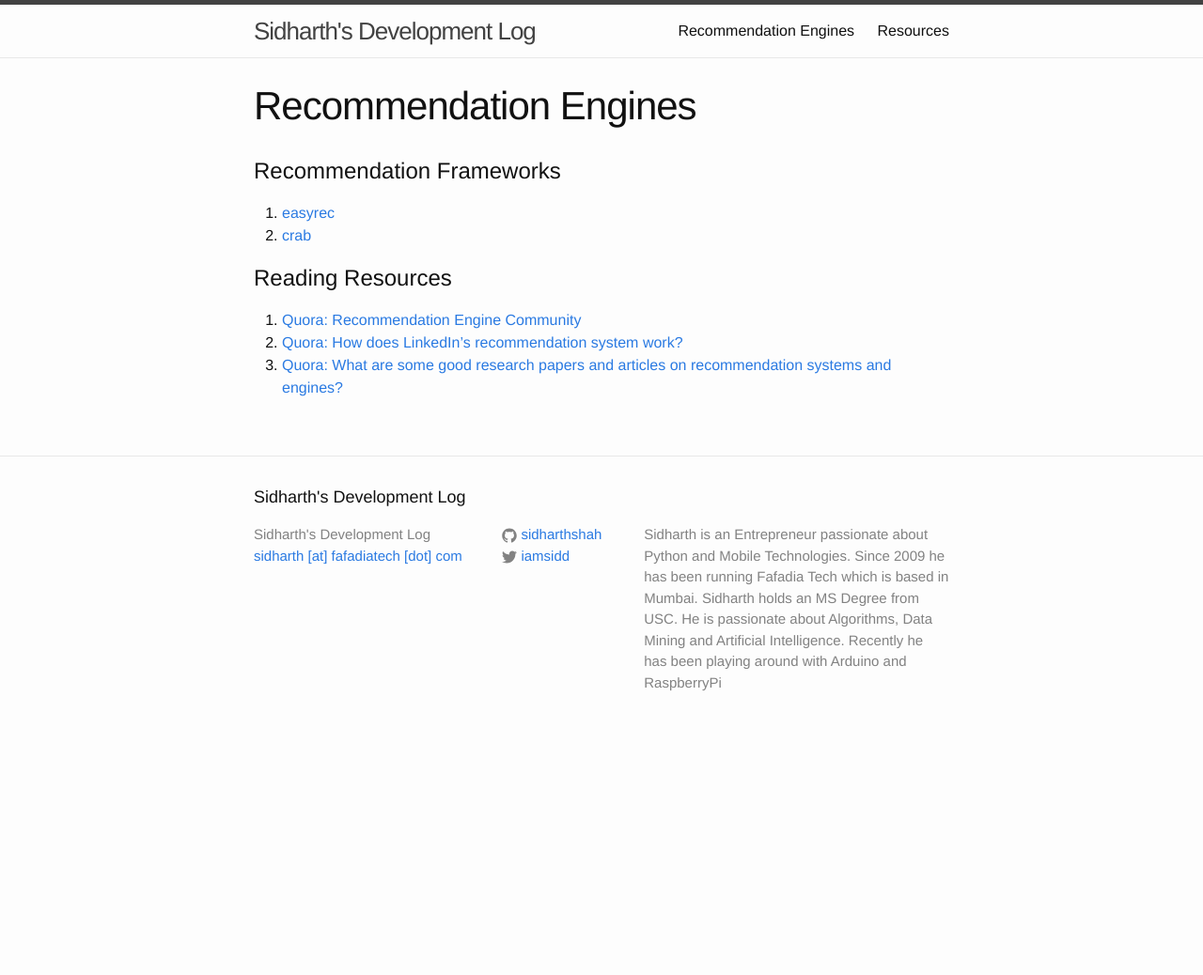
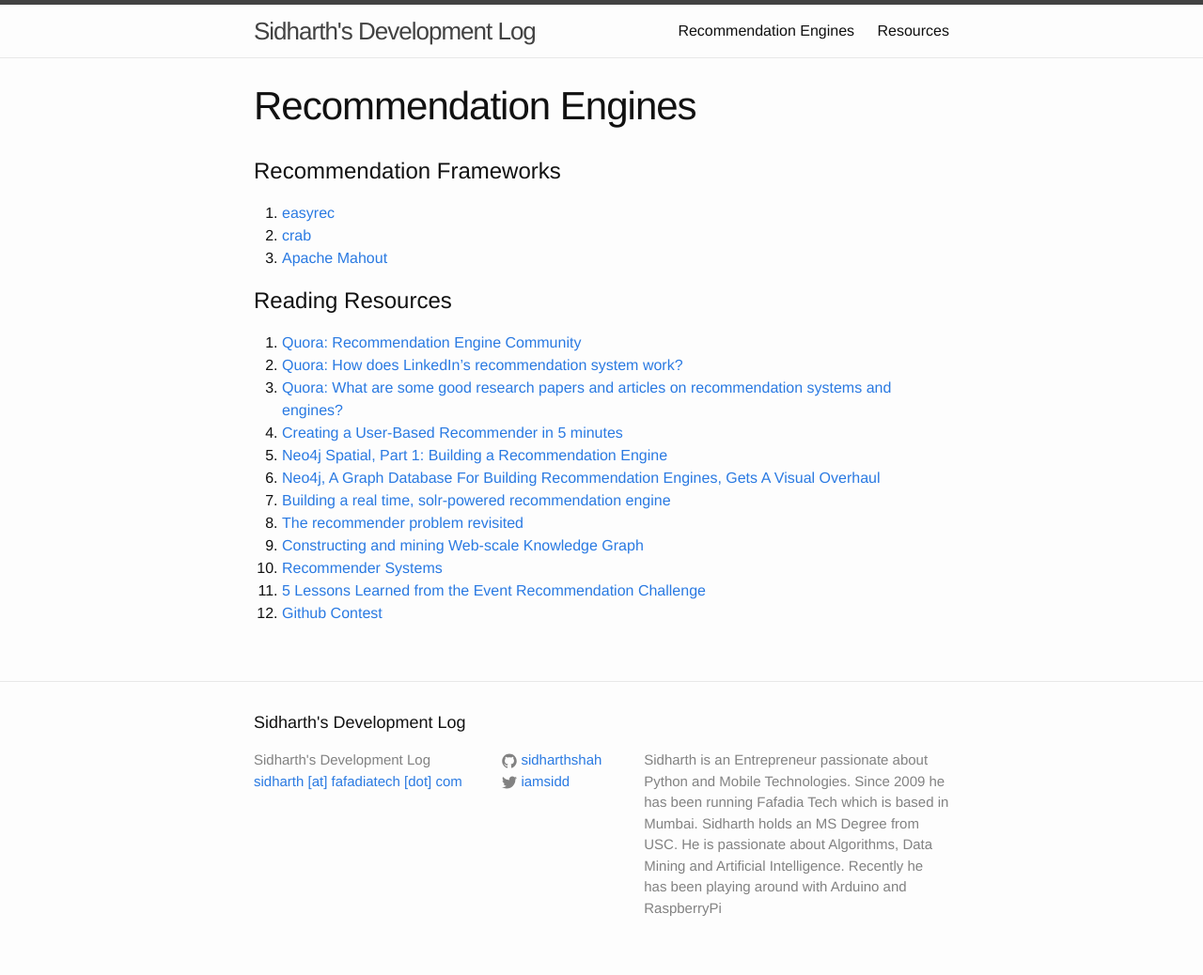
Before and after one commit to sidharthshah/sidharthshah.github.com, a Jekyll site: the page built from recommendations.md, in a window 1280 px wide. Shown: the whole page at 94% size. Built offline with Jekyll 4.4.1, drawn with Linux system fonts in a browser that asks for light colours; before the commit the page ends 900 px from its top, so only the background shows below that.

Commit message:
updated reading lists

```diff
--- a/recommendations.md
+++ b/recommendations.md
@@ -9,9 +9,19 @@
 
 1. [easyrec](http://sourceforge.net/projects/easyrec/)
 2. [crab](https://github.com/muricoca/crab)
+3. [Apache Mahout](https://mahout.apache.org/)
 
 Reading Resources
 ====================
 1. [Quora: Recommendation Engine Community](http://www.quora.com/Recommendation-Systems)
 2. [Quora: How does LinkedIn's recommendation system work?](http://www.quora.com/How-does-LinkedIns-recommendation-system-work)
 3. [Quora: What are some good research papers and articles on recommendation systems and engines?](http://www.quora.com/What-are-some-good-research-papers-and-articles-on-recommendation-systems-and-engines)
+4. [Creating a User-Based Recommender in 5 minutes](https://mahout.apache.org/users/recommender/userbased-5-minutes.html)
+5. [Neo4j Spatial, Part 1: Building a Recommendation Engine](http://java.dzone.com/articles/neo4j-spatial-part-1-building)
+6. [Neo4j, A Graph Database For Building Recommendation Engines, Gets A Visual Overhaul](http://techcrunch.com/2014/02/02/neo4j-a-graph-database-for-building-recommendation-engines-gets-a-visual-overhaul/)
+7. [Building a real time, solr-powered recommendation engine](http://www.slideshare.net/treygrainger/building-a-real-time-solrpowered-recommendation-engine)
+8. [The recommender problem revisited](http://www.slideshare.net/xamat/kdd-2014-tutorial-the-recommender-problem-revisited?qid=8515d5e8-91e5-49ae-87a3-e141bf91f818&v=default&b=&from_search=6)
+9. [Constructing and mining Web-scale Knowledge Graph](http://www.slideshare.net/hustwj/kdd14-constructing-and-mining-webscale-knowledge-graphs?qid=8515d5e8-91e5-49ae-87a3-e141bf91f818&v=default&b=&from_search=4)
+10. [Recommender Systems](http://www.slideshare.net/xamat/recommender-systems-machine-learning-summer-school-2014-cmu?related=1)
+11. [5 Lessons Learned from the Event Recommendation Challenge](http://blog.kaggle.com/2013/02/25/5-lessons-learned-for-the-event-recommendation-challenge/)
+12. [Github Contest](https://github.com/jeremybarnes/github_contest)
```
